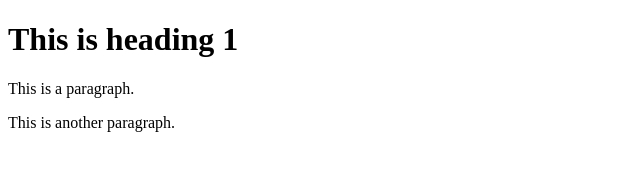
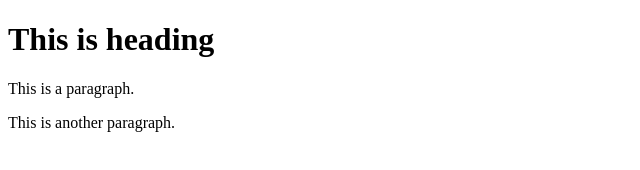
Before and after one commit to joy0023/demo-repo2, a plain HTML site: page index.html in a window 1280 px wide. Shown: the full height of the page, 0-640 px from the left. Drawn offline with Linux system fonts and the light colour scheme.

```diff
--- a/index.html
+++ b/index.html
@@ -2,7 +2,7 @@
 <html>
 <body>
 
-    <h1>This is heading 1</h1>
+    <h1>This is heading </h1>
 
 
 <p>This is a paragraph.</p>
```
